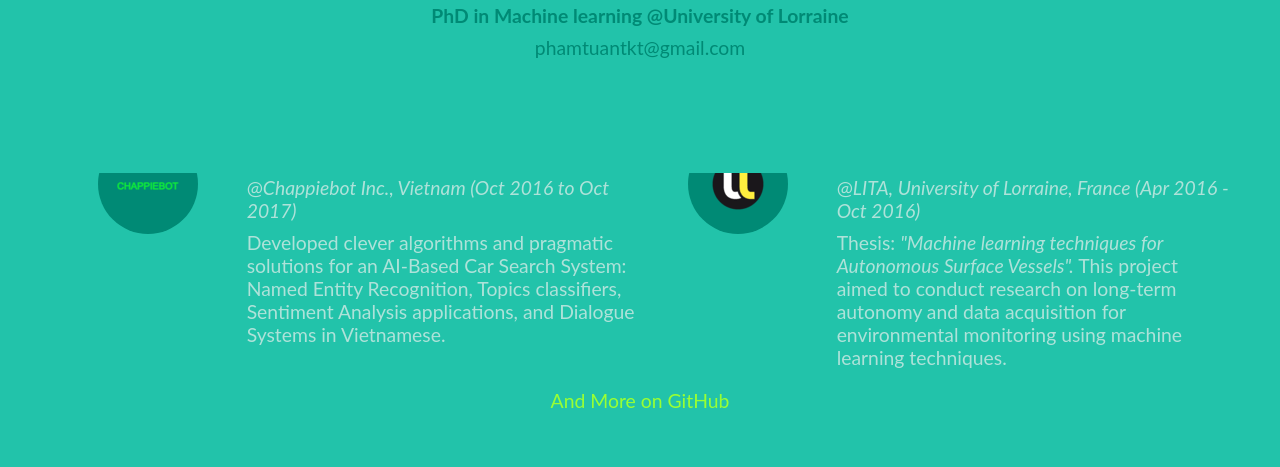
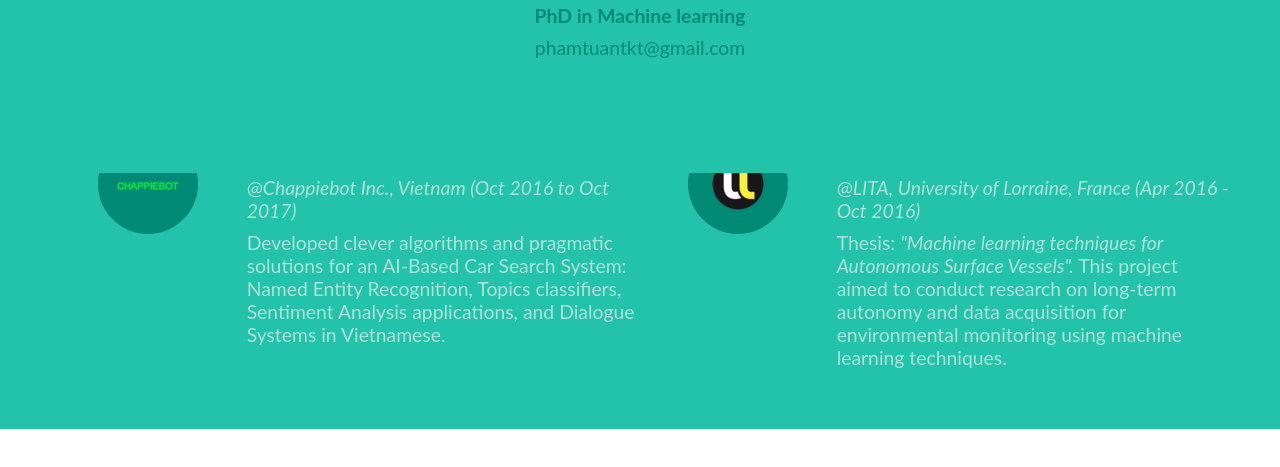
Before and after one commit to danielphamvt/danielpham, a website: page index.html in a window 1280 px wide. Shown: the part 627-1094 px from the top of the page. After the commit the page ends 1056 px from the top, so only its background shows below. Drawn offline with nearby package versions, Linux system fonts and the light colour scheme.

Commit message:
Update index.html

```diff
--- a/index.html
+++ b/index.html
@@ -41,8 +41,7 @@
             staying up to date with the latest technological advancements.</p>
         <h2>Looking for Machine learning opportunities</h2>
 
-        <h6><a href="https://lgipm.univ-lorraine.fr/node/4907" target="_blank">PhD in Machine learning @University of
-            Lorraine</a></h6>
+        <h6><a href="https://lgipm.univ-lorraine.fr/node/4907" target="_blank">PhD in Machine learning</a></h6>
         <p><a href="mailto:phamtuantkt@gmail.com">phamtuantkt@gmail.com</a></p>
     </div>
 
@@ -157,8 +156,7 @@
             </div>
             <div class="clearboth"></div>
         </div>
-        <p class="center"><a href="http://github.com/danielphamvt" target="_blank" class="highlight">And More on GitHub</a>
-        </p>
+        <!--<p class="center"><a href="http://github.com/danielphamvt" target="_blank" class="highlight">And More on GitHub</a></p>-->
     </div>
 
     <div class="section center" id="profession">
```
